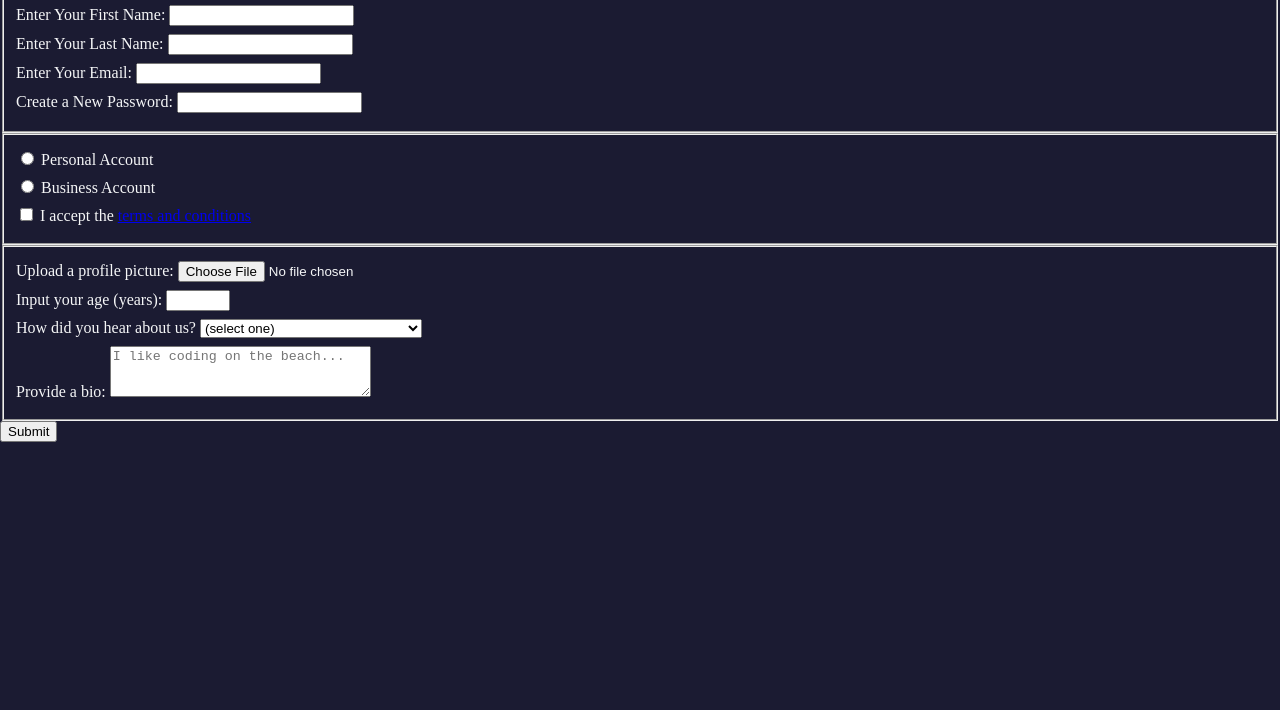
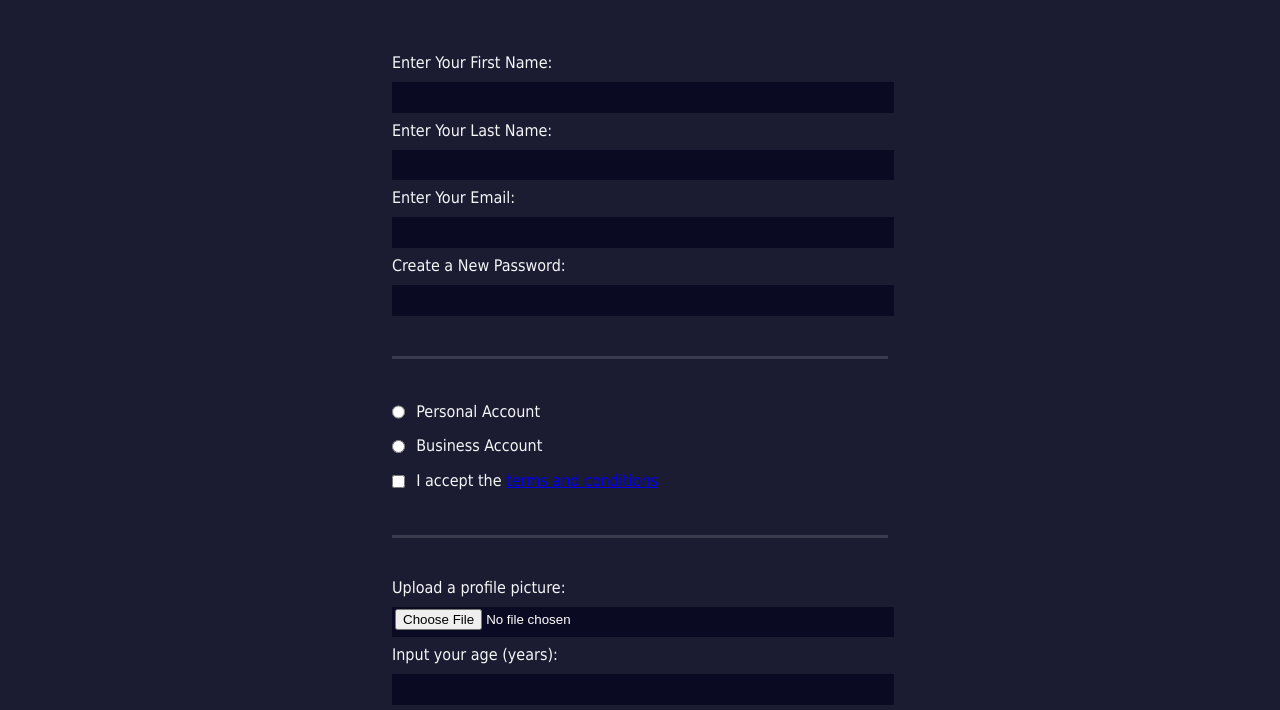
Before and after one commit to JonathanTylerWeber/learn-html-forms-by-building-a-registration-form, a plain HTML site: page index.html in a window 1280 px wide. Shown: the part 124-834 px from the top of the page. Drawn offline with Linux system fonts and the light colour scheme.

Commit message:
finished registration form

```diff
--- a/index.html
+++ b/index.html
@@ -16,10 +16,10 @@
         <label for="new-password">Create a New Password: <input id="new-password" name="new-password" type="password" pattern="[a-z0-5]{8,}" required /></label>
       </fieldset>
       <fieldset>
-        <label for="personal-account"><input id="personal-account" type="radio" name="account-type" /> Personal Account</label>
-        <label for="business-account"><input id="business-account" type="radio" name="account-type" /> Business Account</label>
+        <label for="personal-account"><input id="personal-account" type="radio" name="account-type" class="inline" /> Personal Account</label>
+        <label for="business-account"><input id="business-account" type="radio" name="account-type" class="inline" /> Business Account</label>
         <label for="terms-and-conditions" name="terms-and-conditions">
-          <input id="terms-and-conditions" type="checkbox" required name="terms-and-conditions" /> I accept the <a href="https://www.freecodecamp.org/news/terms-of-service/">terms and conditions</a>
+          <input id="terms-and-conditions" type="checkbox" required name="terms-and-conditions" class="inline" /> I accept the <a href="https://www.freecodecamp.org/news/terms-of-service/">terms and conditions</a>
         </label>
       </fieldset>
       <fieldset>
--- a/styles.css
+++ b/styles.css
@@ -4,9 +4,73 @@ body {
     margin: 0;
     background-color: #1b1b32;
     color: #f5f6f7;
+    font-family: Tahoma;
+    font-size: 16px;
+  }
+
+  h1, p {
+    margin: 1em auto;
+    text-align: center;
+  }
+
+  form {
+    width: 60vw;
+    max-width: 500px;
+    min-width: 300px;
+    margin: 0 auto;
+    padding-bottom: 2em;
+  }
+
+  fieldset {
+    border: none;
+    padding: 2rem 0;
+    border-bottom: 3px solid #3b3b4f;
+  }
+
+  fieldset:last-of-type {
+    border-bottom: none;
   }
 
   label {
     display: block;
     margin: 0.5rem 0;
   }
+
+  input,
+  textarea,
+  select {
+    margin: 10px 0 0 0;
+    width: 100%;
+    min-height: 2em;
+  }
+
+  input, textarea {
+    background-color: #0a0a23;
+    border: 1px solid #0a0a23;
+    color: #ffffff;
+  }
+
+  .inline {
+    width: unset;
+    margin: 0 0.5em 0 0;
+    vertical-align: middle;
+  }
+
+  input[type="submit"] {
+    display: block;
+    width: 60%;
+    margin: 1em auto;
+    height: 2em;
+    font-size: 1.1rem;
+    background-color: #3b3b4f;
+    border-color: white;
+    min-width: 300px;
+  }
+
+  input[type="file"] {
+    padding: 1px 2px;
+  }
+
+  a {
+    color: dfdfe2
+  }
```
